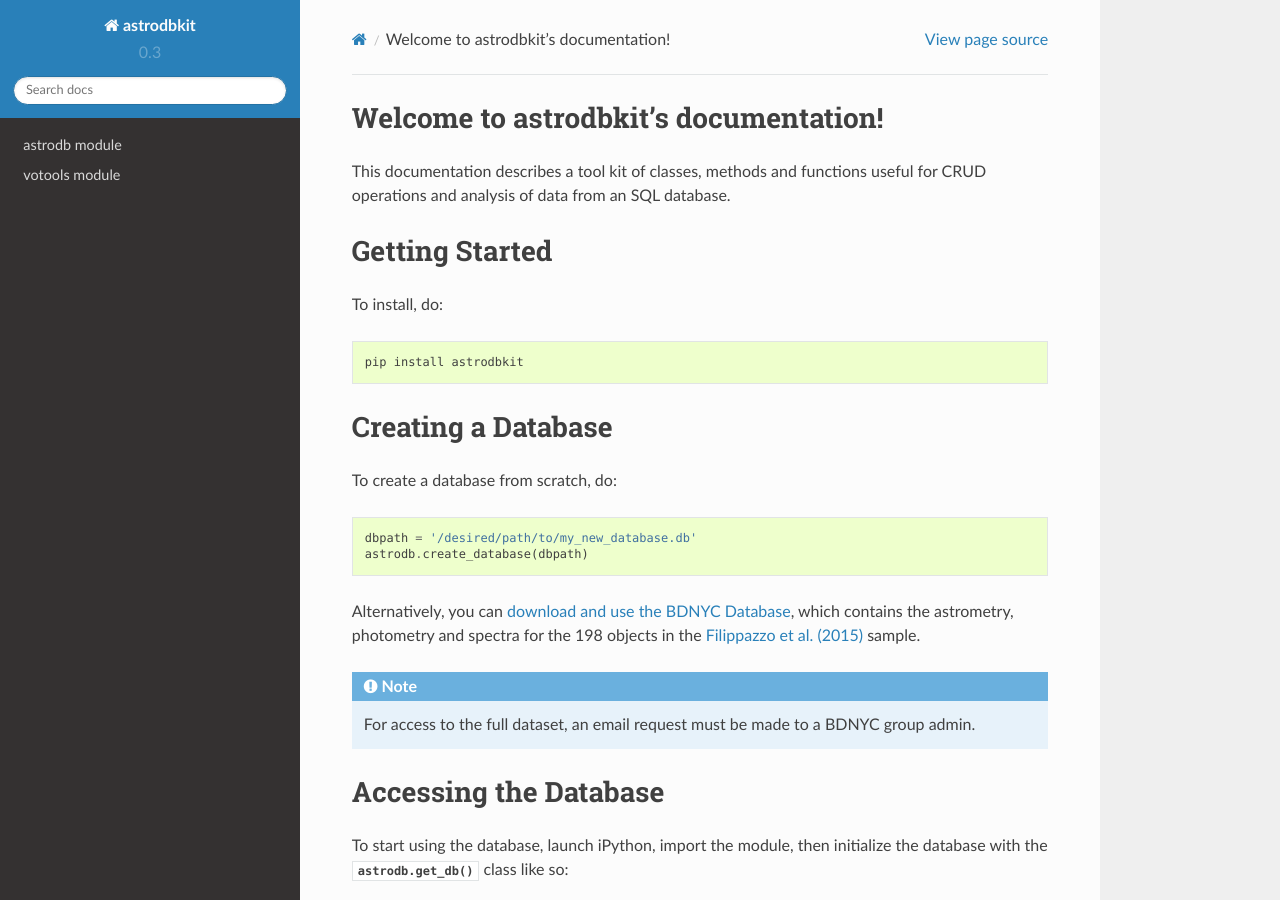
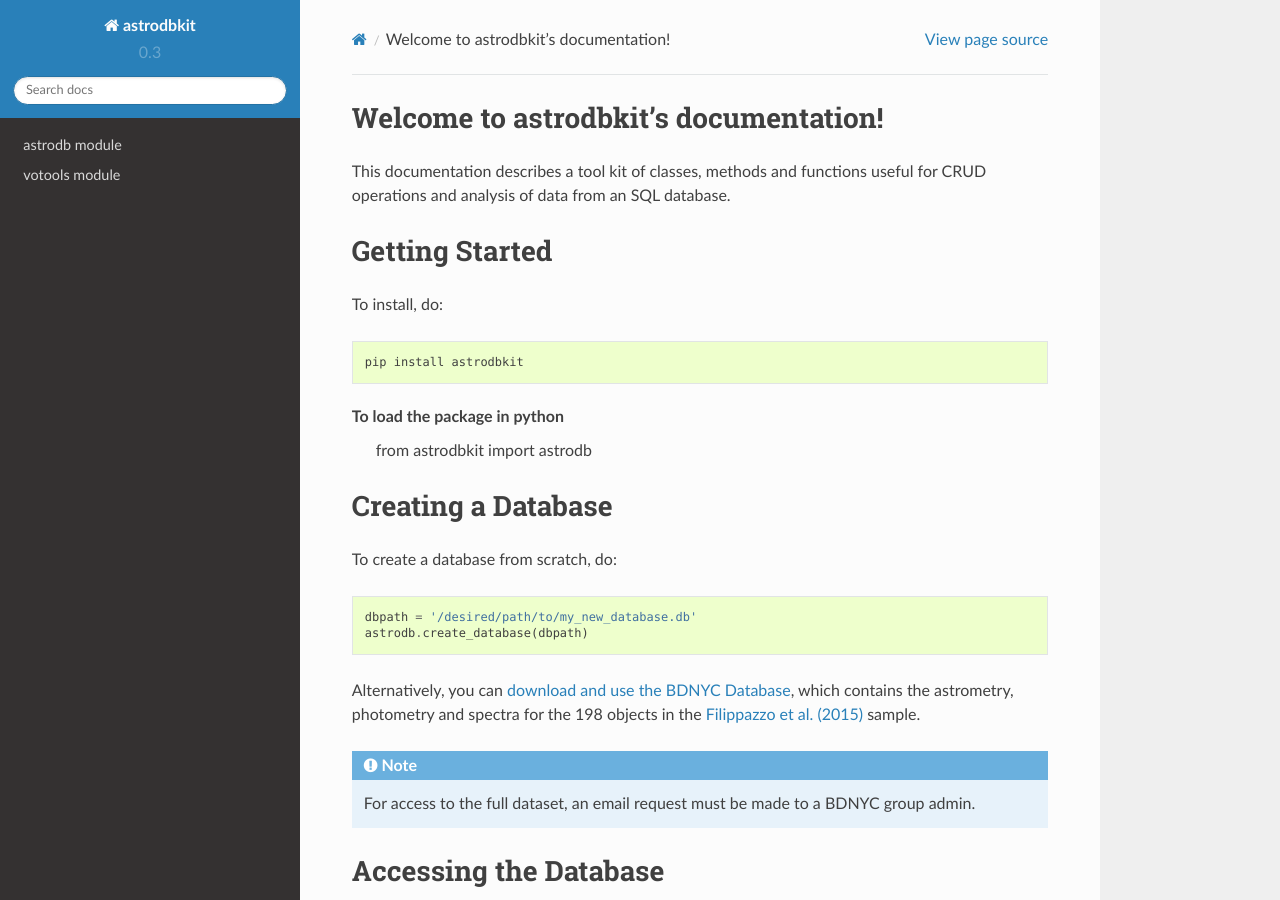
Before and after one commit to BDNYC/astrodbkit, a Sphinx documentation site: the page built from docs/index.rst, in a window 1280 px wide and 900 px high. Built offline with Sphinx 7.4.7 and the Read the Docs theme 2.0.0, drawn with Linux system fonts in a browser that asks for light colours.

Commit message:
add from astrodbkit import

```diff
--- a/docs/index.rst
+++ b/docs/index.rst
@@ -14,6 +14,9 @@ Getting Started
 To install, do::
 
     pip install astrodbkit
+
+To load the package in python
+     from astrodbkit import astrodb
 
 Creating a Database
 ===================
```
